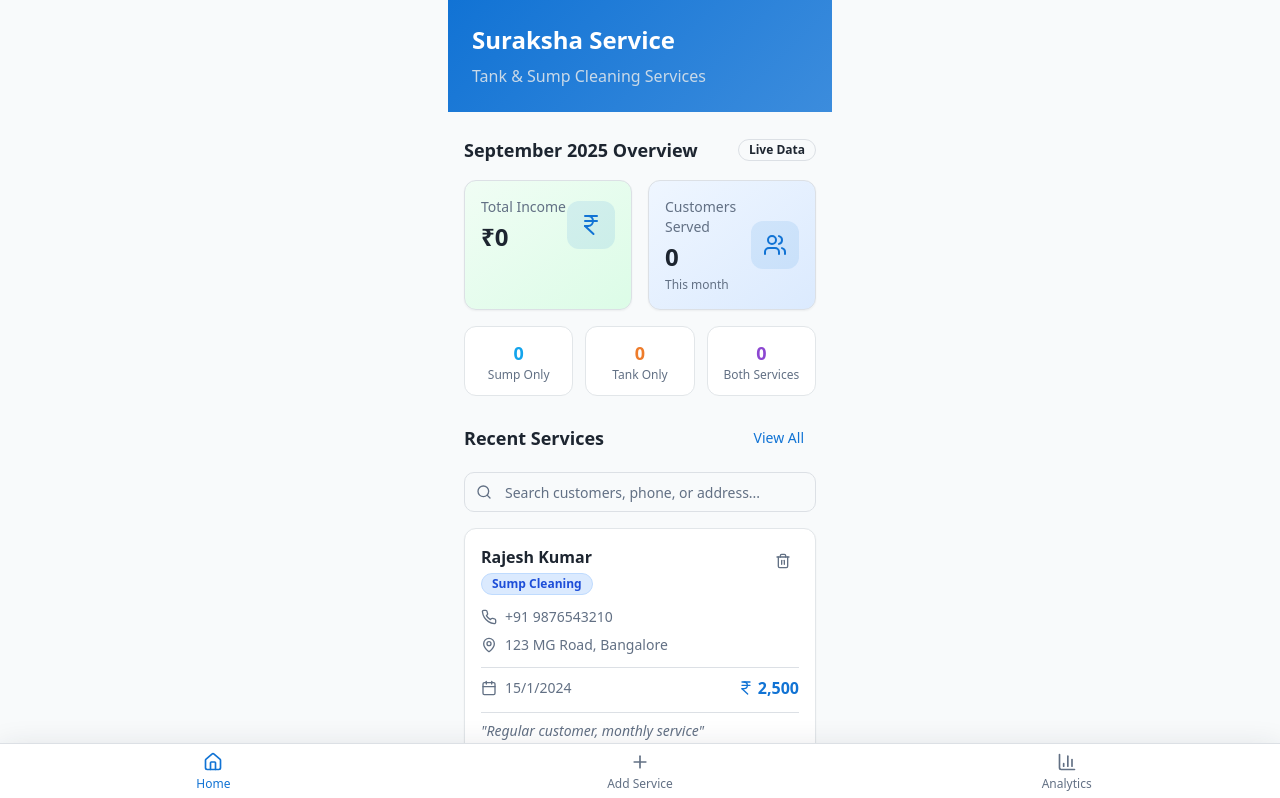
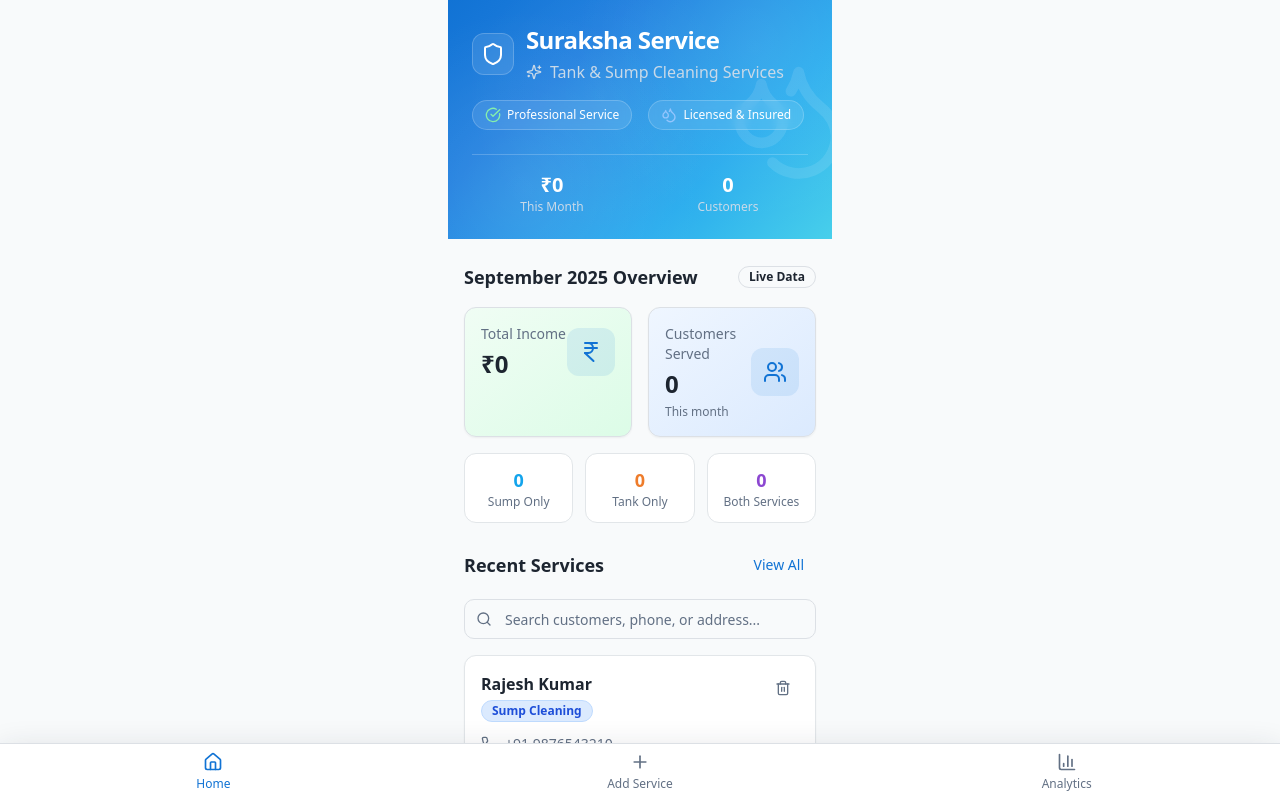
Before and after one commit to praveenparshiva/suraksha-stats-hub, a React (Vite) app: page / in a window 1280 px wide. Shown: the top 798 px of the page. Built offline with nearby package versions, Linux system fonts and the light colour scheme.

Commit message:
Enhance header design

```diff
--- /dev/null
+++ b/src/components/ui/enhanced-header.tsx
@@ -0,0 +1,67 @@
+import React from 'react';
+import { Droplets, Shield, Sparkles, CheckCircle } from 'lucide-react';
+
+interface EnhancedHeaderProps {
+  title: string;
+  subtitle: string;
+  showStats?: boolean;
+  stats?: {
+    label: string;
+    value: string;
+  }[];
+}
+
+export function EnhancedHeader({ title, subtitle, showStats = false, stats = [] }: EnhancedHeaderProps) {
+  return (
+    <div className="bg-gradient-header text-header-text p-6 -mx-4 -mt-4 mb-6 relative overflow-hidden">
+      {/* Background decorative elements */}
+      <div className="header-decoration">
+        <Droplets className="w-32 h-32" />
+      </div>
+
+      <div className="header-content">
+        <div className="flex items-start justify-between">
+          {/* Main content */}
+          <div className="flex-1">
+            <div className="flex items-center gap-3 mb-2">
+              <div className="p-2 bg-white/10 backdrop-blur-sm rounded-lg border border-white/20">
+                <Shield className="w-6 h-6 text-white" />
+              </div>
+              <div>
+                <h1 className="text-2xl font-bold tracking-tight">{title}</h1>
+                <div className="flex items-center gap-2 mt-1">
+                  <Sparkles className="w-4 h-4 text-header-subtitle" />
+                  <p className="text-header-subtitle font-medium">{subtitle}</p>
+                </div>
+              </div>
+            </div>
+
+            {/* Trust indicators */}
+            <div className="flex items-center gap-4 mt-4">
+              <div className="flex items-center gap-1.5 bg-white/10 backdrop-blur-sm px-3 py-1.5 rounded-full border border-white/20">
+                <CheckCircle className="w-4 h-4 text-green-300" />
+                <span className="text-xs font-medium text-white">Professional Service</span>
+              </div>
+              <div className="flex items-center gap-1.5 bg-white/10 backdrop-blur-sm px-3 py-1.5 rounded-full border border-white/20">
+                <Droplets className="w-4 h-4 text-blue-300" />
+                <span className="text-xs font-medium text-white">Licensed & Insured</span>
+              </div>
+            </div>
+          </div>
+        </div>
+
+        {/* Optional stats row */}
+        {showStats && stats.length > 0 && (
+          <div className="grid grid-cols-2 gap-4 mt-6 pt-4 border-t border-white/20">
+            {stats.map((stat, index) => (
+              <div key={index} className="text-center">
+                <div className="text-xl font-bold text-white">{stat.value}</div>
+                <div className="text-xs text-header-subtitle">{stat.label}</div>
+              </div>
+            ))}
+          </div>
+        )}
+      </div>
+    </div>
+  );
+}
--- a/src/index.css
+++ b/src/index.css
@@ -55,9 +55,15 @@
     --header-subtitle: 210 40% 85%;
 
     /* Gradients */
-    --gradient-primary: linear-gradient(135deg, hsl(210 85% 45%), hsl(210 70% 55%));
+    --gradient-primary: linear-gradient(135deg, hsl(210 85% 45%) 0%, hsl(210 70% 55%) 50%, hsl(200 80% 60%) 100%);
+    --gradient-header: linear-gradient(135deg, hsl(210 85% 45%) 0%, hsl(210 75% 50%) 30%, hsl(200 85% 55%) 70%, hsl(190 80% 60%) 100%);
     --gradient-surface: linear-gradient(180deg, hsl(0 0% 100%), hsl(210 20% 96%));
     --gradient-card: linear-gradient(145deg, hsl(0 0% 100%), hsl(210 50% 92%));
+
+    /* Header decorative elements */
+    --header-pattern: radial-gradient(circle at 20% 80%, hsla(0 0% 100% / 0.1) 0%, transparent 50%),
+                     radial-gradient(circle at 80% 20%, hsla(0 0% 100% / 0.08) 0%, transparent 50%),
+                     radial-gradient(circle at 40% 40%, hsla(0 0% 100% / 0.05) 0%, transparent 50%);
 
     /* Shadows */
     --shadow-card: 0 2px 8px hsla(215, 25%, 15%, 0.08);
@@ -184,6 +190,37 @@
     background: var(--gradient-primary);
   }
 
+  .bg-gradient-header {
+    background: var(--gradient-header);
+    position: relative;
+    overflow: hidden;
+  }
+
+  .bg-gradient-header::before {
+    content: '';
+    position: absolute;
+    top: 0;
+    left: 0;
+    right: 0;
+    bottom: 0;
+    background: var(--header-pattern);
+    pointer-events: none;
+  }
+
+  .header-content {
+    position: relative;
+    z-index: 10;
+  }
+
+  .header-decoration {
+    position: absolute;
+    right: -20px;
+    top: 50%;
+    transform: translateY(-50%);
+    opacity: 0.1;
+    z-index: 1;
+  }
+
   /* Mobile bottom navigation */
   .bottom-nav {
     @apply fixed bottom-0 left-0 right-0 bg-card border-t border-border;
--- a/src/screens/AddServiceScreen.tsx
+++ b/src/screens/AddServiceScreen.tsx
@@ -3,6 +3,7 @@ import { useForm } from 'react-hook-form';
 import { Calendar, Phone, MapPin, IndianRupee, FileText, Save } from 'lucide-react';
 import { useService } from '@/contexts/ServiceContext';
 import { ServiceFormData } from '@/types/service';
+import { EnhancedHeader } from '@/components/ui/enhanced-header';
 import { Card } from '@/components/ui/card';
 import { Button } from '@/components/ui/button';
 import { Input } from '@/components/ui/input';
@@ -59,13 +60,11 @@ export function AddServiceScreen() {
 
   return (
     <div className="space-y-6 pb-20">
-      {/* Header */}
-      <div className="bg-gradient-primary text-header-text p-6 -mx-4 -mt-4 mb-6">
-        <div className="space-y-2">
-          <h1 className="text-xl font-bold">Add New Service</h1>
-          <p className="text-header-subtitle">Record a new customer service</p>
-        </div>
-      </div>
+      {/* Enhanced Header */}
+      <EnhancedHeader
+        title="Add New Service"
+        subtitle="Record a new customer service"
+      />
 
       <form onSubmit={handleSubmit(onSubmit)} className="space-y-6">
         {/* Customer Information */}
--- a/src/screens/AnalyticsScreen.tsx
+++ b/src/screens/AnalyticsScreen.tsx
@@ -2,6 +2,7 @@ import React from 'react';
 import { TrendingUp, Calendar, PieChart, BarChart3 } from 'lucide-react';
 import { useService } from '@/contexts/ServiceContext';
 import { StatCard } from '@/components/service/StatCard';
+import { EnhancedHeader } from '@/components/ui/enhanced-header';
 import { Card } from '@/components/ui/card';
 import {
   ChartContainer,
@@ -91,13 +92,16 @@ export function AnalyticsScreen() {
 
   return (
     <div className="space-y-6 pb-20">
-      {/* Header */}
-      <div className="bg-gradient-primary text-header-text p-6 -mx-4 -mt-4 mb-6">
-        <div className="space-y-2">
-          <h1 className="text-xl font-bold">Analytics</h1>
-          <p className="text-header-subtitle">Business insights and trends</p>
-        </div>
-      </div>
+      {/* Enhanced Header */}
+      <EnhancedHeader
+        title="Analytics"
+        subtitle="Business insights and trends"
+        showStats={true}
+        stats={[
+          { label: "Avg Service", value: `₹${avgIncomePerService.toLocaleString('en-IN')}` },
+          { label: "Total Services", value: totalServices.toString() }
+        ]}
+      />
 
       {/* Key Metrics */}
       <div className="grid grid-cols-2 gap-4">
--- a/src/screens/HomeScreen.tsx
+++ b/src/screens/HomeScreen.tsx
@@ -3,6 +3,7 @@ import { Search, Users, IndianRupee, TrendingUp, Calendar } from 'lucide-react';
 import { useService } from '@/contexts/ServiceContext';
 import { CustomerCard } from '@/components/service/CustomerCard';
 import { StatCard } from '@/components/service/StatCard';
+import { EnhancedHeader } from '@/components/ui/enhanced-header';
 import { Input } from '@/components/ui/input';
 import { Button } from '@/components/ui/button';
 import { Badge } from '@/components/ui/badge';
@@ -21,13 +22,16 @@ export function HomeScreen() {
 
   return (
     <div className="space-y-6 pb-20">
-      {/* Header */}
-      <div className="bg-gradient-primary text-header-text p-6 -mx-4 -mt-4 mb-6">
-        <div className="space-y-2">
-          <h1 className="text-2xl font-bold">Suraksha Service</h1>
-          <p className="text-header-subtitle">Tank & Sump Cleaning Services</p>
-        </div>
-      </div>
+      {/* Enhanced Header */}
+      <EnhancedHeader
+        title="Suraksha Service"
+        subtitle="Tank & Sump Cleaning Services"
+        showStats={true}
+        stats={[
+          { label: "This Month", value: `₹${stats.totalIncome.toLocaleString('en-IN')}` },
+          { label: "Customers", value: stats.customersServed.toString() }
+        ]}
+      />
 
       {/* Quick Stats */}
       <div className="space-y-4">
```
